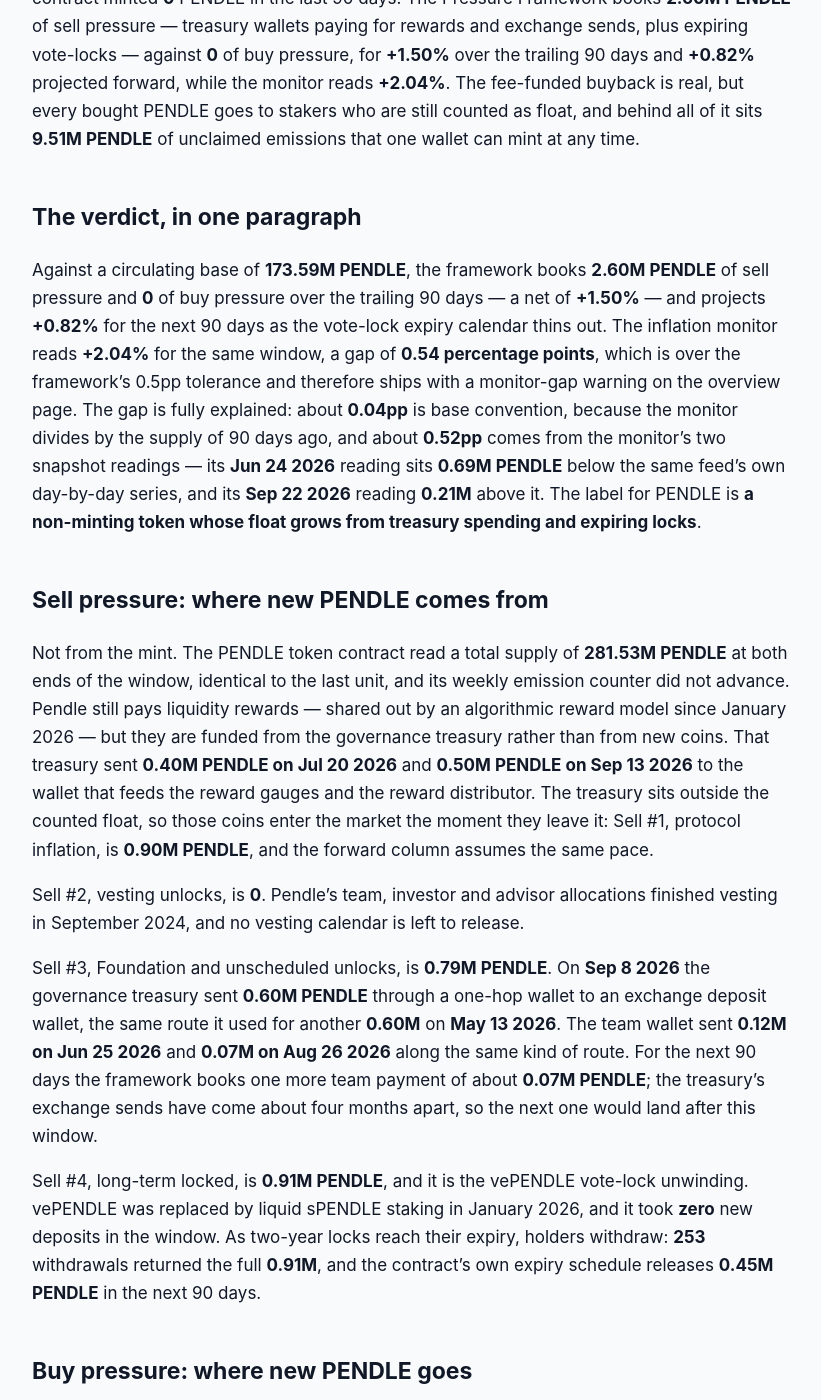
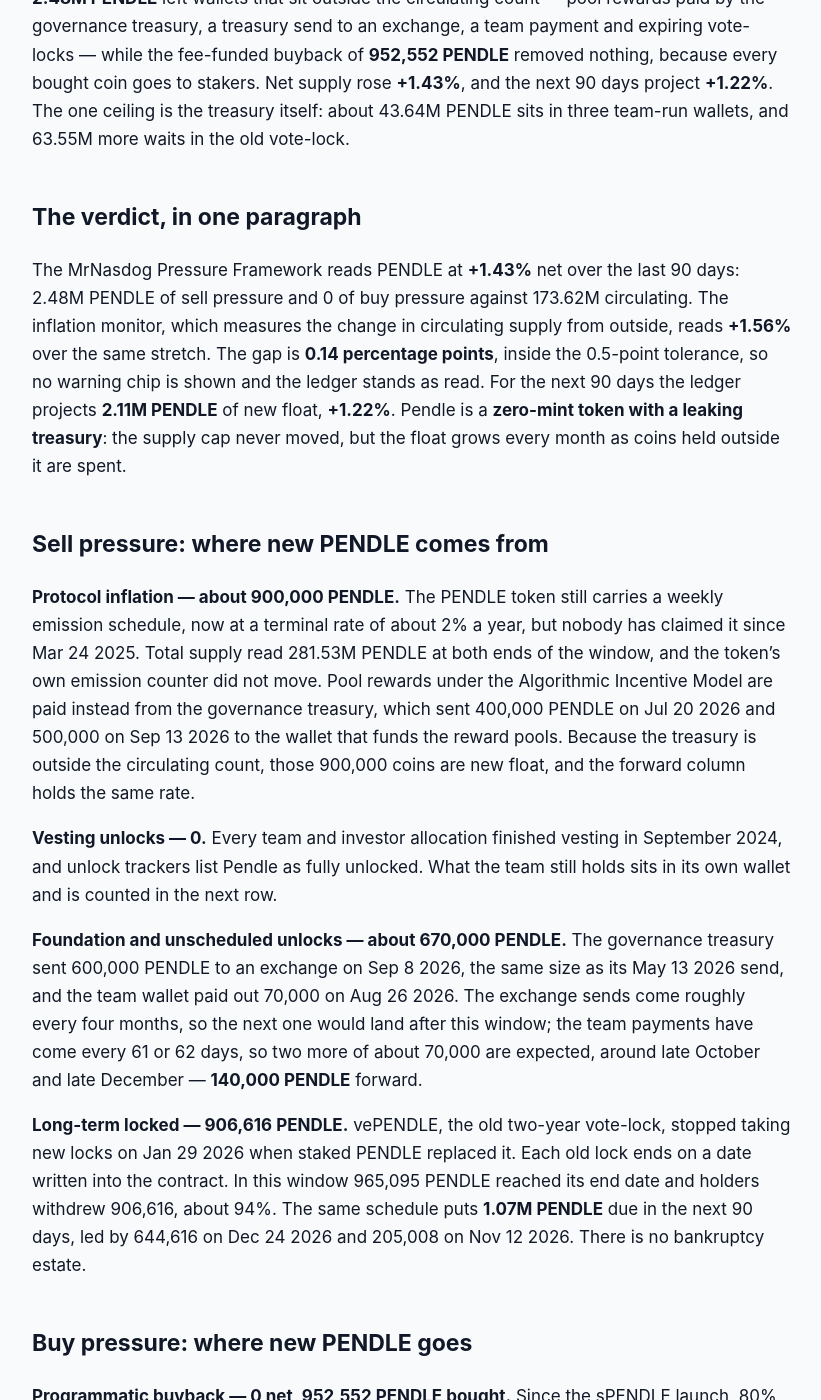
Before and after one commit to jeevansongmy-spec/mrnasdog-articles, a Jekyll site: the page built from crypto/pendle-pressure-framework.md, in a window 1280 px wide and 1400 px high, scrolled down 286 px. Shown: the whole window, without its empty margins (228-1049 px from the left). Built offline with Jekyll 4.4.1, drawn with Linux system fonts in a browser that asks for light colours; some of the changed text lies outside the part shown.

Commit message:
publish: crypto/pendle-pressure-framework

```diff
--- a/crypto/pendle-pressure-framework.md
+++ b/crypto/pendle-pressure-framework.md
@@ -1,6 +1,6 @@
 ---
 title:         "PENDLE Inflation Analysis · September 2026 · Supply growing · projected to keep growing"
-description:   "PENDLE supply grows +1.50% in 90 days with nothing minted: treasury wallets and expiring vote-locks released 2.60M PENDLE, and the buyback removed none."
+description:   "PENDLE supply grows with no new minting: treasury wallets and expiring vote-locks released 2.48M PENDLE in 90 days, +1.43% net, and the buyback removed none."
 canonical_url: "https://mrnasdog.com/research/pendle/inflation"
 tags:                    ["crypto", "pendle", "defi", "inflation"]
 published:     true
@@ -10,50 +10,46 @@ Originally published at [PENDLE Inflation Analysis · September 2026 · Supply g
 
 # PENDLE Inflation Analysis · September 2026 · Supply growing · projected to keep growing
 
-PENDLE supply is growing and is projected to keep growing, even though the Pendle token contract minted **0** PENDLE in the last 90 days. The Pressure Framework books **2.60M PENDLE** of sell pressure — treasury wallets paying for rewards and exchange sends, plus expiring vote-locks — against **0** of buy pressure, for **+1.50%** over the trailing 90 days and **+0.82%** projected forward, while the monitor reads **+2.04%**. The fee-funded buyback is real, but every bought PENDLE goes to stakers who are still counted as float, and behind all of it sits **9.51M PENDLE** of unclaimed emissions that one wallet can mint at any time.
+**PENDLE supply is growing without any new minting.** Over the 90 days to Sep 29 2026, **2.48M PENDLE** left wallets that sit outside the circulating count — pool rewards paid by the governance treasury, a treasury send to an exchange, a team payment and expiring vote-locks — while the fee-funded buyback of **952,552 PENDLE** removed nothing, because every bought coin goes to stakers. Net supply rose **+1.43%**, and the next 90 days project **+1.22%**. The one ceiling is the treasury itself: about 43.64M PENDLE sits in three team-run wallets, and 63.55M more waits in the old vote-lock.
 
 ## The verdict, in one paragraph
 
-Against a circulating base of **173.59M PENDLE**, the framework books **2.60M PENDLE** of sell pressure and **0** of buy pressure over the trailing 90 days — a net of **+1.50%** — and projects **+0.82%** for the next 90 days as the vote-lock expiry calendar thins out. The inflation monitor reads **+2.04%** for the same window, a gap of **0.54 percentage points**, which is over the framework's 0.5pp tolerance and therefore ships with a monitor-gap warning on the overview page. The gap is fully explained: about **0.04pp** is base convention, because the monitor divides by the supply of 90 days ago, and about **0.52pp** comes from the monitor's two snapshot readings — its **Jun 24 2026** reading sits **0.69M PENDLE** below the same feed's own day-by-day series, and its **Sep 22 2026** reading **0.21M** above it. The label for PENDLE is **a non-minting token whose float grows from treasury spending and expiring locks**.
+The MrNasdog Pressure Framework reads PENDLE at **+1.43%** net over the last 90 days: 2.48M PENDLE of sell pressure and 0 of buy pressure against 173.62M circulating. The inflation monitor, which measures the change in circulating supply from outside, reads **+1.56%** over the same stretch. The gap is **0.14 percentage points**, inside the 0.5-point tolerance, so no warning chip is shown and the ledger stands as read. For the next 90 days the ledger projects **2.11M PENDLE** of new float, **+1.22%**. Pendle is a **zero-mint token with a leaking treasury**: the supply cap never moved, but the float grows every month as coins held outside it are spent.
 
 ## Sell pressure: where new PENDLE comes from
 
-Not from the mint. The PENDLE token contract read a total supply of **281.53M PENDLE** at both ends of the window, identical to the last unit, and its weekly emission counter did not advance. Pendle still pays liquidity rewards — shared out by an algorithmic reward model since January 2026 — but they are funded from the governance treasury rather than from new coins. That treasury sent **0.40M PENDLE on Jul 20 2026** and **0.50M PENDLE on Sep 13 2026** to the wallet that feeds the reward gauges and the reward distributor. The treasury sits outside the counted float, so those coins enter the market the moment they leave it: Sell #1, protocol inflation, is **0.90M PENDLE**, and the forward column assumes the same pace.
+**Protocol inflation — about 900,000 PENDLE.** The PENDLE token still carries a weekly emission schedule, now at a terminal rate of about 2% a year, but nobody has claimed it since Mar 24 2025. Total supply read 281.53M PENDLE at both ends of the window, and the token's own emission counter did not move. Pool rewards under the Algorithmic Incentive Model are paid instead from the governance treasury, which sent 400,000 PENDLE on Jul 20 2026 and 500,000 on Sep 13 2026 to the wallet that funds the reward pools. Because the treasury is outside the circulating count, those 900,000 coins are new float, and the forward column holds the same rate.
 
-Sell #2, vesting unlocks, is **0**. Pendle's team, investor and advisor allocations finished vesting in September 2024, and no vesting calendar is left to release.
+**Vesting unlocks — 0.** Every team and investor allocation finished vesting in September 2024, and unlock trackers list Pendle as fully unlocked. What the team still holds sits in its own wallet and is counted in the next row.
 
-Sell #3, Foundation and unscheduled unlocks, is **0.79M PENDLE**. On **Sep 8 2026** the governance treasury sent **0.60M PENDLE** through a one-hop wallet to an exchange deposit wallet, the same route it used for another **0.60M** on **May 13 2026**. The team wallet sent **0.12M on Jun 25 2026** and **0.07M on Aug 26 2026** along the same kind of route. For the next 90 days the framework books one more team payment of about **0.07M PENDLE**; the treasury's exchange sends have come about four months apart, so the next one would land after this window.
+**Foundation and unscheduled unlocks — about 670,000 PENDLE.** The governance treasury sent 600,000 PENDLE to an exchange on Sep 8 2026, the same size as its May 13 2026 send, and the team wallet paid out 70,000 on Aug 26 2026. The exchange sends come roughly every four months, so the next one would land after this window; the team payments have come every 61 or 62 days, so two more of about 70,000 are expected, around late October and late December — **140,000 PENDLE** forward.
 
-Sell #4, long-term locked, is **0.91M PENDLE**, and it is the vePENDLE vote-lock unwinding. vePENDLE was replaced by liquid sPENDLE staking in January 2026, and it took **zero** new deposits in the window. As two-year locks reach their expiry, holders withdraw: **253** withdrawals returned the full **0.91M**, and the contract's own expiry schedule releases **0.45M PENDLE** in the next 90 days.
+**Long-term locked — 906,616 PENDLE.** vePENDLE, the old two-year vote-lock, stopped taking new locks on Jan 29 2026 when staked PENDLE replaced it. Each old lock ends on a date written into the contract. In this window 965,095 PENDLE reached its end date and holders withdrew 906,616, about 94%. The same schedule puts **1.07M PENDLE** due in the next 90 days, led by 644,616 on Dec 24 2026 and 205,008 on Nov 12 2026. There is no bankruptcy estate.
 
 ## Buy pressure: where new PENDLE goes
 
-Buy #1, programmatic buyback, is **0** — and this is the row worth explaining, because the buyback genuinely runs. Pendle routes **80%** of its swap and yield fees into PENDLE purchases every two weeks. In the window the buyback contract bought **0.98M PENDLE** and passed **0.97M** into the sPENDLE staking contract, which pays it out to stakers. The question the framework asks is where those coins end up relative to the float, and the answer is inside it: rebuilding the non-circulating count wallet by wallet closes only when the staking contract is counted as circulating. PENDLE bought out of the market and handed to stakers who can leave in 14 days stays in the market, so the buyback removes nothing from this reading.
+**Programmatic buyback — 0 net, 952,552 PENDLE bought.** Since the sPENDLE launch, 80% of Pendle's yield and swap fees buy PENDLE on the open market every hour. The buyback contract took in 952,552 PENDLE this window and passed every coin to the staking contract, where it is paid to stakers as sPENDLE. Staked PENDLE can be withdrawn in 14 days and is counted as circulating, so the buyback moves coins from sellers to stakers without taking them out of the float. It is real buying — it just does not shrink supply.
 
-Buy #2, protocol fee burn, is **0**. The PENDLE token has a burn function, but its burn switch reads off at both ends of the window. The framework read both burn surfaces rather than trusting one: the dead address held **0.1 PENDLE** at both ends and the total supply did not move, so nothing was destroyed. Governance could turn burning on, but only after a 7-day delay.
-
-Buy #3, Foundation buy, is **0**: the governance treasury, the team wallet, the ecosystem fund and the vote-lock received not a single PENDLE in the window. Buy #4, new long-term lock, is **0**. The old vote-lock took no deposits, and sPENDLE is liquid staking with a 14-day exit, counted as circulating, so it is not a lock that takes PENDLE off the market.
+**Protocol fee burn — 0.** Burning is switched off in the PENDLE contract, total supply did not fall, and no coins reached a dead address. **Foundation buy — 0.** The treasury, team and ecosystem wallets only sent PENDLE out; none received any. **New long-term lock — 0.** The old vote-lock takes no new coins, and sPENDLE, now 35.36M PENDLE, sits inside the float.
 
 ## Foundation and overhang
 
-The largest overhang on PENDLE does not exist yet. The token contract accrues a weekly emission that only its designated rewards wallet can mint, and that wallet last claimed on **Mar 24 2025**, when **23.08M PENDLE** was minted in one call. Since then **9.51M PENDLE** of unclaimed emissions has built up, growing by about **1.43M**each quarter at the contract's terminal rate of roughly 2% a year. Claims have come in lumps, months apart, with no public schedule, so the framework watches it at every rebuild rather than booking it. A claim would add those coins to the float in a single step.
+Five pools of PENDLE could still reach the market. The **governance treasury** holds 19.75M PENDLE and pays both the pool rewards and the exchange sends. The **ecosystem fund** holds 16.12M; it last moved on Apr 30 2026 and did not move this window. The **team wallet** holds 7.77M and pays out every two months. The **old vote-lock** holds 63.55M, of which about 1.99M has already reached its end date but has not been withdrawn; its last lock ends in March 2028. And the token can still **mint about 9.62M PENDLE** of unclaimed weekly emissions at any moment, growing by about 110,500 a week. The last time that happened, on Mar 24 2025, the new coins went straight into the governance treasury, so a mint would enlarge the treasury first and reach the float only when spent.
 
-The rest is held in four wallets outside the float, each read on-chain at every rebuild: the vePENDLE vote-lock with **63.58M PENDLE**, of which about **2.0M** has already expired but not been withdrawn and the rest expires by **Mar 2 2028**; the governance treasury with **19.75M**; the ecosystem fund with **16.12M**, which did not move this window; and the team wallet with **7.77M**. The buyback contract passes coins straight through to stakers and holds almost nothing. If any of these balances falls between refreshes by more than the rows above account for, that outflow enters Sell #3 at the next refresh.
+Every one of these balances is read from the chain at each rebuild. If any of them falls between refreshes, the outflow enters the Foundation and unscheduled unlocks row at the next refresh.
 
 ## How PENDLE compares to other DeFi governance tokens
 
-PENDLE sits in a group of DeFi tokens whose supply chart looks flat while their tradable float keeps rising. A capped proof-of-work coin adds float only through new blocks; PENDLE adds float through wallets the project already holds. That is why a total supply that did not move by a single unit can still read **+1.50%**: the pressure comes from coins crossing from project-held and locked balances into circulation, not from creation.
+Most DeFi governance tokens that turned on buybacks did so to shrink supply. Pendle made a different choice: the PENDLE it buys is paid to stakers, so the buyback works like a dividend in coins rather than a burn. A DEX token that burns what it buys, or sends it to a wallet outside the float, books that buying as a real cut in supply; Pendle books zero, even though it bought nearly a million PENDLE in 90 days.
 
-The second comparison is the buyback. Some protocols send bought-back tokens to a dead address or to a treasury the market does not count, and their readings can go negative. Pendle pays its bought-back PENDLE to stakers, which rewards holders but leaves the coins in the float. A burn or a lock outside the float would turn the same **0.98M PENDLE** a quarter into real buy pressure; a payout to liquid stakers does not.
-
-The third is the vote-escrow model. Classic two-year vote-locks pull supply out of the market for long stretches. Pendle has retired that design for liquid staking, so the vePENDLE balance can only fall from here, and every expiry is a small, dated release rather than a lock that renews itself.
+On the sell side, Pendle looks less like an uncapped emission chain and more like a treasury-run project. Its token contract has not minted in 18 months, so the headline supply is flat, but the float still grows because treasury, team and vote-lock balances outside the float are spent or released. Tokens whose rewards come from a fresh mint show the growth in total supply; Pendle shows it only in the circulating count, which is why the old vote-lock and the treasury matter more here than the emission schedule.
 
 ## What to watch in the next 90 days
 
-First, the dormant mint: any call to the emission function would add about **9.51M PENDLE** or more in one step, far larger than every other row. Second, vote-lock expiries, with the largest in the window on **Nov 12 2026** at about **0.21M PENDLE**, and larger dates on **Dec 24 2026** and **Dec 31 2026** just after it. Third, the governance treasury at **19.75M PENDLE**, which has been sending reward funding every few weeks and exchange transfers about every four months. Fourth, the buyback destination: if bought PENDLE were ever burned or locked outside the float instead of paid to stakers, Buy #1 would turn on. Fifth, the next team payment, expected around late October 2026.
+**Nov 12 2026 and Dec 24 2026:** the two largest vote-lock expiry weeks in the window, 205,008 and 644,616 PENDLE, followed by 1.13M on Dec 31 2026 just after it. **Late October and late December 2026:** the team wallet's next two payments if its 61-day rhythm holds. **Around January 2027:** the next treasury send to an exchange if the four-month rhythm holds; an earlier send would raise the forward figure. **Any call to claim the unminted emissions** — about 9.62M PENDLE today — which would enlarge the treasury in one step. And the fee level: lower fees mean a smaller buyback, though the buyback does not change the supply reading either way.
 
 ## Summary
 
-The MrNasdog Pressure Framework reads PENDLE at **+1.50%** over the trailing 90 days and **+0.82%** projected forward: supply growing, projected to keep growing. Pendle minted nothing and burned nothing, yet **2.60M PENDLE** reached the market from the governance treasury, the team wallet and expiring vePENDLE locks, while a buyback of **0.98M PENDLE** removed none because it pays liquid stakers. The key risk is the unclaimed emission of **9.51M PENDLE**, which one wallet can mint without a vote. There is no hard cap: total supply is **281.53M PENDLE** today and the contract keeps accruing about 2% a year until someone claims it.
+PENDLE is inflationary on its float, not on its cap: total supply sat at 281.53M PENDLE for the whole window, yet **2.48M PENDLE** left the treasury, team wallet and old vote-lock, lifting circulating supply **+1.43%** in 90 days, with **+1.22%** projected next. The fee-funded buyback bought 952,552 PENDLE but pays it to stakers who still count as circulating, so it offsets none of that growth. The key risk is the treasury's pace and the 9.62M PENDLE of unclaimed emissions it can mint; the ceiling on the slow leak is the 43.64M held in the three team-run wallets plus the 63.55M still in the vote-lock.
 
-MrNasdog Pressure Framework analysis of PENDLE, Metric 1 — Inflation. Data + explanation only. Not financial advice. Updated Sep 23 2026.
+*MrNasdog Pressure Framework analysis of PENDLE, Metric 1 — Inflation. Data + explanation only. Not financial advice. Checked Sep 29 2026.*
```
